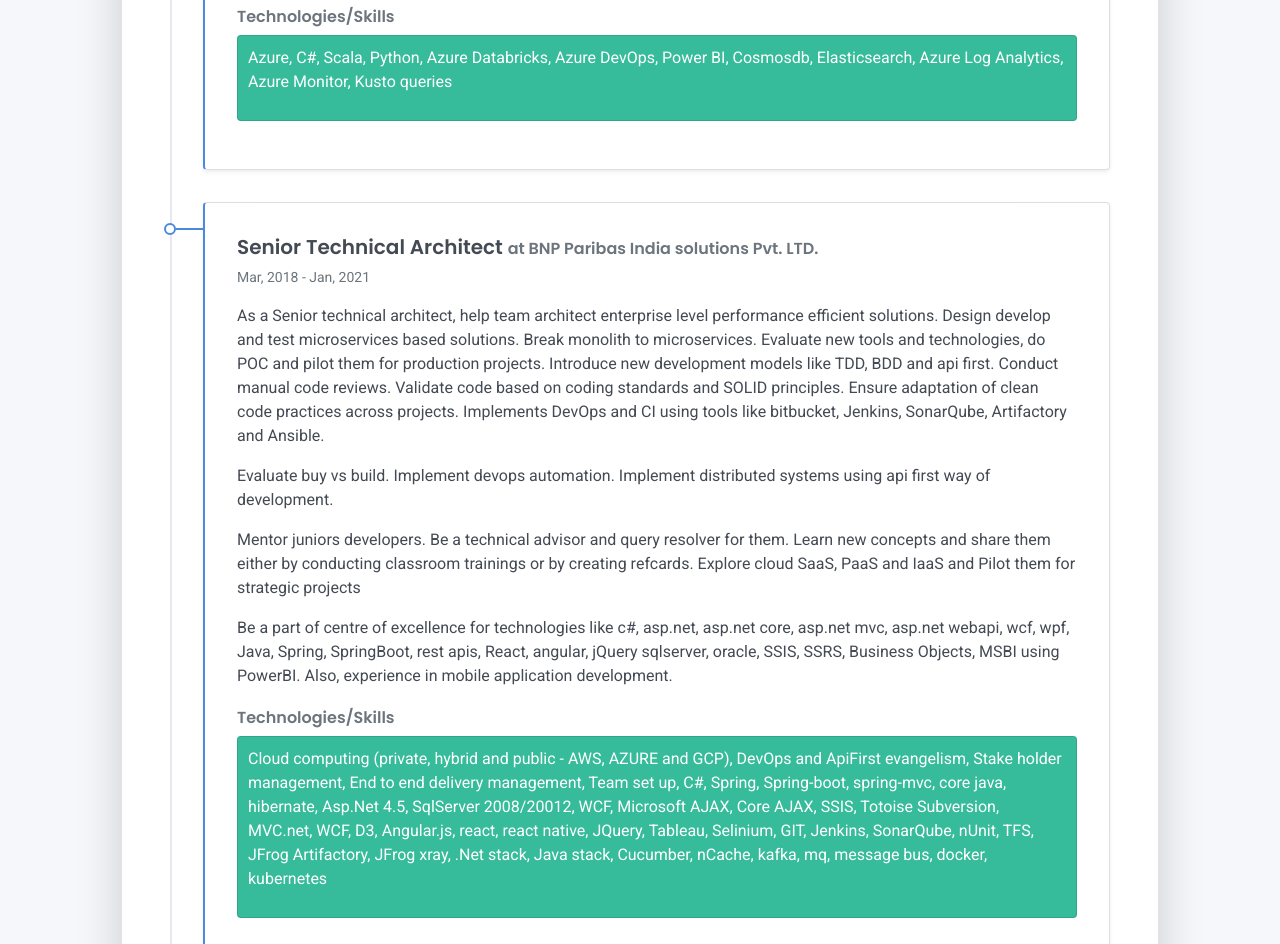
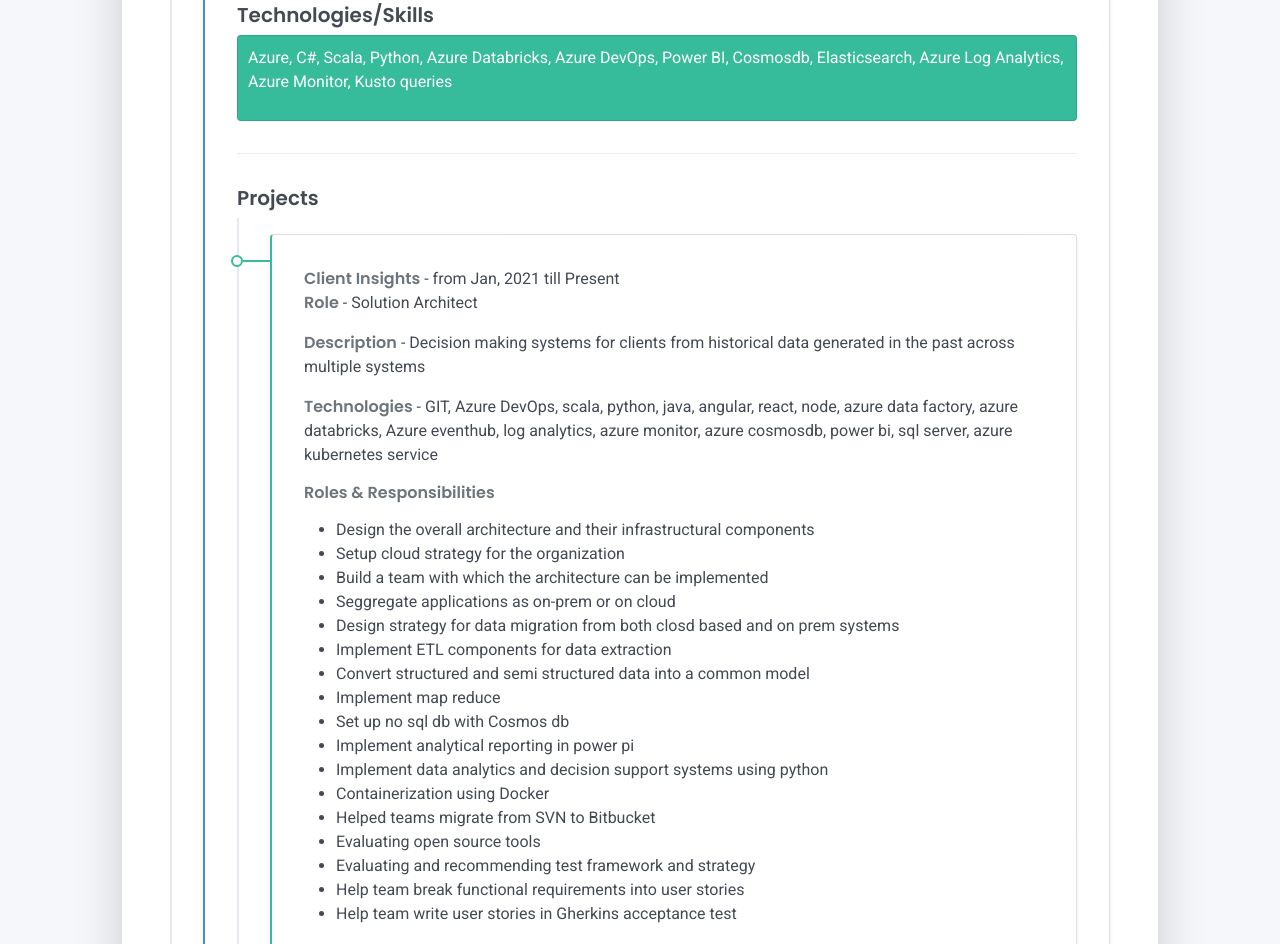
Before and after one commit to Kashif-Kamaal/Kashif-Kamaal.github.io, a plain HTML site: page index.html in a window 1280 px wide. Shown: the part 2976-3920 px from the top of the page. Drawn offline with Linux system fonts and the light colour scheme.

Commit message:
started adding project timeline

```diff
--- a/index.html
+++ b/index.html
@@ -334,7 +334,7 @@
                     cosmosdb, Sql server, Power BI, Azure monitor analytics (Azure log analytics). The project leverages
                     Azure DevOps to its best potential</p>
                 </div>
-                <div class="h5 mb-1"><span class="text-muted h6">Technologies/Skills</span></div>
+                <div class="h5 mb-1">Technologies/Skills</div>
                 <div class="mb-2 bg-success card text-white">
                   <span style="margin:10px">
                     <p>
@@ -342,6 +342,54 @@
                       Azure Log Analytics, Azure Monitor, Kusto queries
                     </p>
                   </span>
+                </div>
+                <hr class="d-print-none" />
+                <!-- <div class="work-experience-section px-3 px-lg-4"> -->
+                <div class="h5 mb-1">Projects</div>
+                <div class="timeline">
+                  <div class="timeline-card timeline-card-success card shadow-sm">
+                    <div class="card-body">
+                      <div><span class="text-muted h6">Client Insights</span> - from Jan, 2021 till Present</div>
+                      <div>
+                        <p>
+                          <span class="text-muted h6">Role</span> - Solution Architect
+                        </p>
+                      </div>
+                      <div>
+                        <p>
+                          <span class="text-muted h6">Description</span> - Decision making systems for clients from historical data generated in the past across multiple systems
+                        </p>
+                      </div>
+                      <div>
+                        <p>
+                          <span class="text-muted h6">Technologies</span> - GIT, Azure DevOps, scala, python, java, angular, react, node, azure data factory, azure databricks, Azure eventhub, log analytics, azure monitor, azure cosmosdb, power bi, sql server, azure kubernetes service
+                        </p>
+                      </div>
+                      <div class="text-muted h6">Roles & Responsibilities</div>
+                      <div>
+                        <ul>
+                          <li>Design the overall architecture and their infrastructural components</li>
+                          <li>Setup cloud strategy for the organization</li>
+                          <li>Build a team with which the architecture can be implemented</li>
+                          <li>Seggregate applications as on-prem or on cloud</li>
+                          <li>Design strategy for data migration from both closd based and on prem systems</li>
+                          <li>Implement ETL components for data extraction</li>
+                          <li>Convert structured and semi structured data into a common model</li>
+                          <li>Implement map reduce</li>
+                          <li>Set up no sql db with Cosmos db</li>
+                          <li>Implement analytical reporting in power pi</li>
+                          <li>Implement data analytics and decision support systems using python</li>
+                          <li>Containerization using Docker</li>
+                          <li>Helped teams migrate from SVN to Bitbucket</li>
+                          <li>Evaluating open source tools</li>
+                          <li>Evaluating and recommending test framework and strategy</li>
+                          <li>Help team break functional requirements into user stories</li>
+                          <li>Help team write user stories in Gherkins acceptance test</li>
+
+                        </ul>
+                      </div>
+                    </div>
+                  </div>
                 </div>
               </div>
             </div>
@@ -371,7 +419,7 @@
                     oracle, SSIS, SSRS, Business Objects, MSBI using PowerBI. Also, experience in mobile application
                     development.</p>
                 </div>
-                <div class="h5 mb-1"><span class="text-muted h6">Technologies/Skills</span></div>
+                <div class="h5 mb-1"><span class="h5 mb-1">Technologies/Skills</span></div>
                 <div class="mb-2 bg-success card text-white">
                   <span style="margin:10px">
                     <p>
@@ -413,7 +461,7 @@
                     Pvt. LTD.</span></div>
                 <div class="text-muted text-small mb-2">Apr, 2011 - Dec, 2014</div>
 
-                <div class="h5 mb-1"><span class="text-muted h6">Technologies/Skills</span></div>
+                <div class="h5 mb-1">Technologies/Skills</div>
                 <div class="mb-2 bg-success card text-white">
                   <span style="margin:10px">
                     <p>
@@ -428,7 +476,7 @@
                 <div class="h5 mb-1">Systems Engineer <span class="text-muted h6">at Tata Consultancy Services</span>
                 </div>
                 <div class="text-muted text-small mb-2">Feb, 2010 - Apr, 2011</div>
-                <div class="h5 mb-1"><span class="text-muted h6">Technologies/Skills</span></div>
+                <div class="h5 mb-1">Technologies/Skills</div>
                 <div class="mb-2 bg-success card text-white">
                   <span style="margin:10px">
                     <p>
@@ -443,7 +491,7 @@
                 <div class="h5 mb-1">Technology Analyst <span class="text-muted h6">at Infosys technologies LTD.</span>
                 </div>
                 <div class="text-muted text-small mb-2">Aug, 2006 - Jan, 2010</div>
-                <div class="h5 mb-1"><span class="text-muted h6">Technologies/Skills</span></div>
+                <div class="h5 mb-1">Technologies/Skills</div>
                 <div class="mb-2 bg-success card text-white">
                   <span style="margin:10px">
                     <p>
```
